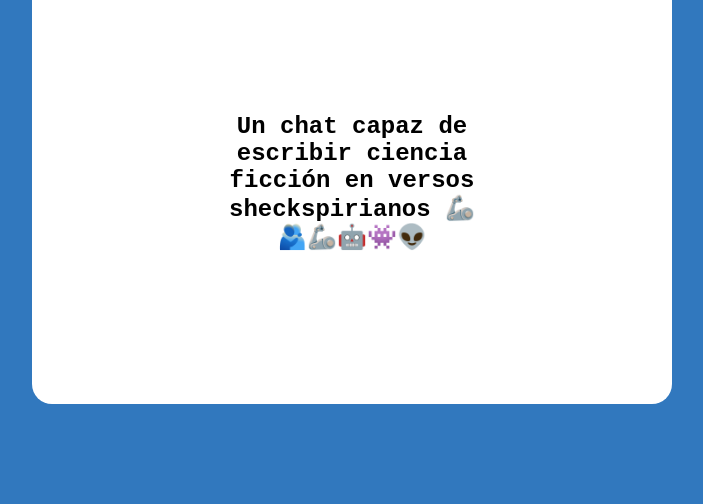
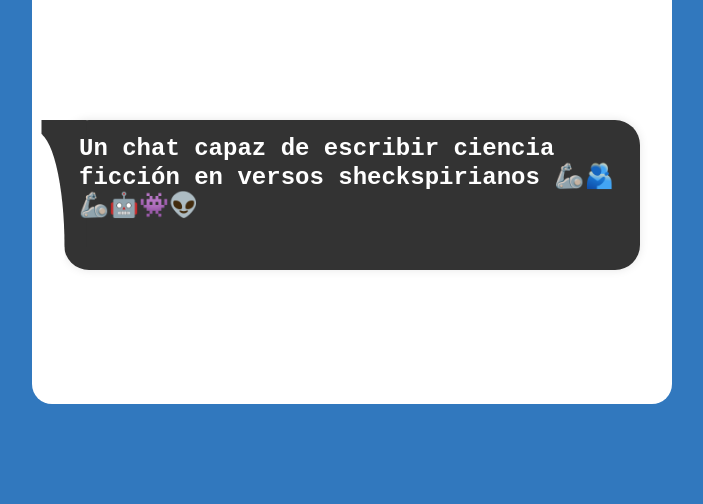
Before and after one commit to AlexisVennegas/Practicas-Unicef, a plain HTML site: page example2/index.html in a window 1280 px wide. Shown: the part 296-800 px from the top of the page, without its empty margins (288-991 px from the left). Drawn offline with Linux system fonts and the light colour scheme.

Commit message:
feat: added  div.cloud, and change prop css in .container class

```diff
--- a/example2/index.html
+++ b/example2/index.html
@@ -2,7 +2,13 @@
     <div class="wrapper">
         <div class="container">
             <h1>¡Muchas felicidades Alejandro!</h1>
-            <div class="cloud"><p id="textCreated"></p></div>
+            <div class="cloud">
+                <div class="pestaña">
+                    <div class="square"></div>
+                </div>
+                <p id="textCreated"></p>
+            </div>
+            <!-- <div class="cloud"></div> -->
         </div>
     </div>
     <script src="./index.js"></script>
@@ -28,28 +34,51 @@
         height: 75%;
         border-radius: 20px;
         background-color: white;
+        display: flex;
+        flex-direction: column;
+        align-items: center;
+        justify-content: space-evenly;
     }
     h1 {
         text-align: center;
-
         font-size: 40px;
-        margin-top: 20%;
         font-weight: 700;
     }
-    .cloud {
-        margin: 20% auto;
-        width: 40%;
-        height: 25%;
-
-        display: flex;
-        text-align: center;
-        justify-content: center;
-        align-items: center;
-        }
+    .cloud{
+        width: 90%;
+        min-height: 150px;
+        font-size: 1.5em;
+        padding: 15px;
+        position: relative;
+        background-color: #333;
+        border-radius: 25px;
+        box-shadow: 0 0 10px rgba(0, 0, 0, 0.1);
+        color: #fff;
+    }
+    .cloud .pestaña{
+        width: 45px;
+        height: 85%;
+        position: absolute;
+        top: 0;
+        left: 0%;
+        transform: translateX(-50%);
+        background-color: #333;
+    }
+    .cloud .pestaña .square{
+        width: 70%;
+        height: 100%;
+        position: absolute;
+        z-index: 5;
+        top: 10%;
+        left: -9px;
+        background-color: #fff;
+        border-top-right-radius: 90%;
+    }
     .cloud p {
+        position: relative;
         font-size: 24px;
         font-weight: 700;
         font-family: 'Courier New', Courier, monospace;
+        z-index: 10;
     }
-
 </style>
```
